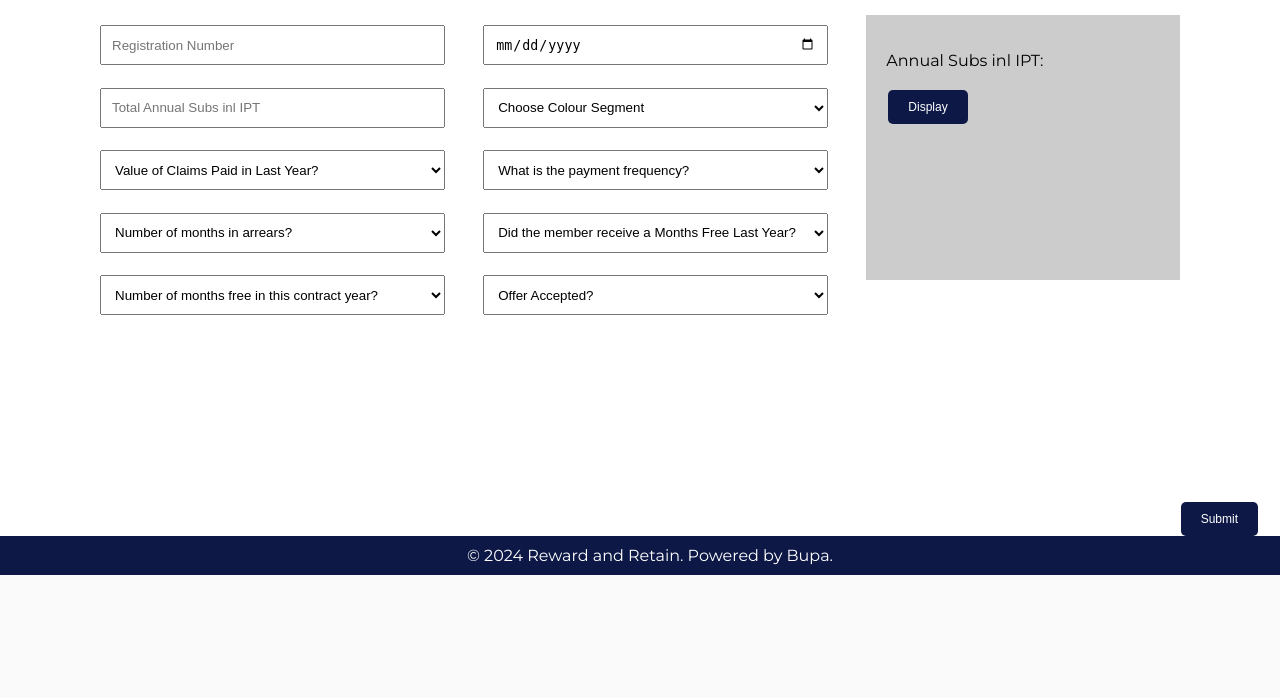
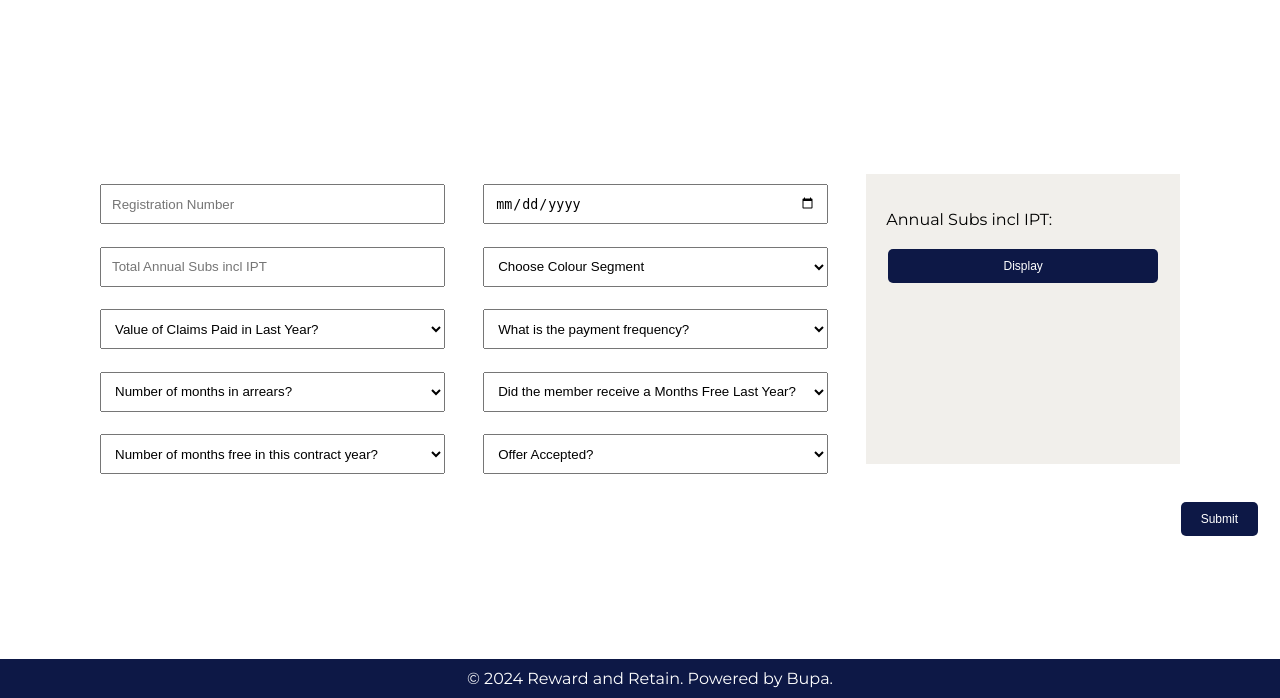
Before and after one commit to benturner993/flask-form-phase-1, a Flask app: page / in a window 1280 px wide. Shown: the part 225-923 px from the top of the page. Before the commit the page ends 800 px from the top, so only its background shows below. Run offline with Flask 3, Linux system fonts and the light colour scheme.

Commit message:
build: welcome banner

```diff
--- a/templates/index.html
+++ b/templates/index.html
@@ -1,14 +1,18 @@
 {% extends "base.html" %}
 
 {% block content %}
+
+<div style="text-align: center; padding: 75px 0; background-image: url('static/online-Person-sleeping-with-a-dog.png'); background-size: cover; background-position: center 45%; color: #0d1846; position: relative; margin-top: -20px; width: 100vw; margin-left: calc(50% - 50vw); margin-right: calc(50% - 50vw);">
+    <h1 style="margin: 0; padding: 0; width: 100%;">Your Hub for Reactive Retention</h1>
+</div>
+
 <div style="width: 100%; height: 80vh; display: flex; justify-content: center; align-items: center;">
-    <div style="max-width: 90%; width: 100%;">
-        <div style="margin: 0; padding: 0; display: flex; justify-content: space-between;">
+    <div style="max-width: 90%; width: 100%; display: flex; justify-content: space-between;">
         <div style="width: 70vw;">
             <form id="user-form" style="margin-top: 10px; margin-bottom: 10px; display: grid; grid-template-columns: repeat(2, 45%); gap: 5%; position: relative;">
                 <input type="text" id="registration-number" name="registration-number" placeholder="Registration Number" class="input-field">
                 <input type="date" id="renewal-date" name="renewal-date" placeholder="Renewal Date" class="input-field">
-                    <input type="number" id="annual-subs" name="annual-subs" placeholder="Total Annual Subs inl IPT" class="input-field">
+                <input type="number" id="annual-subs" name="annual-subs" placeholder="Total Annual Subs incl IPT" class="input-field">
                 <select id="color-segment" name="color-segment" class="input-field">
                     <option value="" disabled selected>Choose Colour Segment</option>
                     <option value="Red">Red</option>
@@ -61,11 +65,10 @@
                 </select>
             </form>
         </div>
-            <div style="background-color: #ccc; padding: 20px; width: 25vw; margin-bottom: 5px;"> <!-- Grey box container -->
-                <p>Annual Subs inl IPT:</p>
+        <div id="grey-box" style="background-color: #f1efeb; padding: 20px; width: 25vw; display: flex; flex-direction: column; justify-content: flex-start;">
+        <p>Annual Subs incl IPT:</p>
             <button onclick="displayAnnualSubs()" style="margin-bottom: 5px;">Display</button>
         <p id="annual-subs-display"></p>
-            </div>
         </div>
     </div>
 </div>
@@ -119,6 +122,13 @@
         })
         .catch(error => console.error('Error:', error));
     }
+
+    // Adjust grey box height to match the form
+    window.onload = function() {
+        const userForm = document.getElementById('user-form');
+        const greyBox = document.getElementById('grey-box');
+        greyBox.style.height = `${userForm.offsetHeight}px`;
+    };
 </script>
 
 <style>
```
Also changed, not shown: static/background.avif (deleted), static/background.webp (deleted), static/large _ high res-Wheelchair-racing.jpg (deleted). Lines whose indentation alone changed are shown as unchanged.
